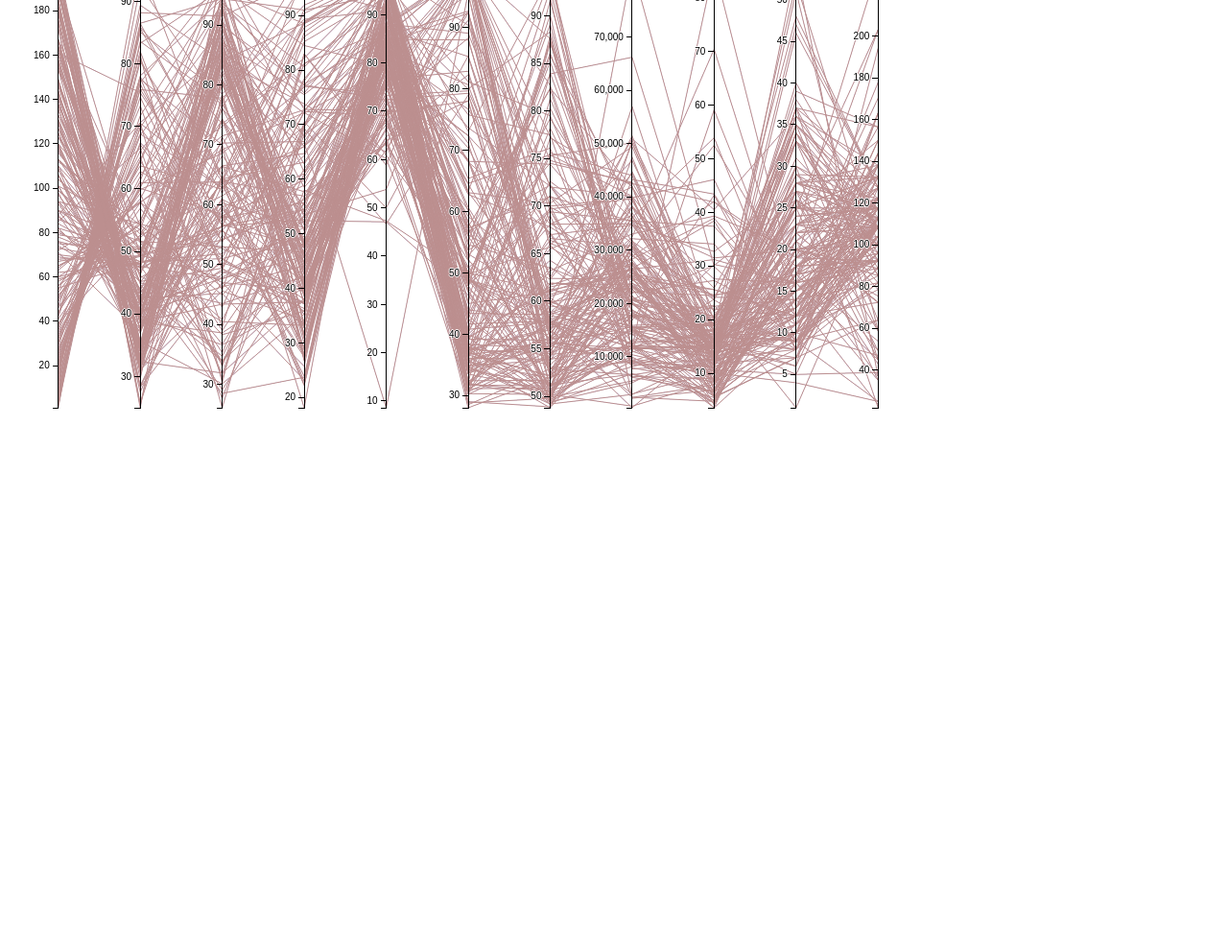
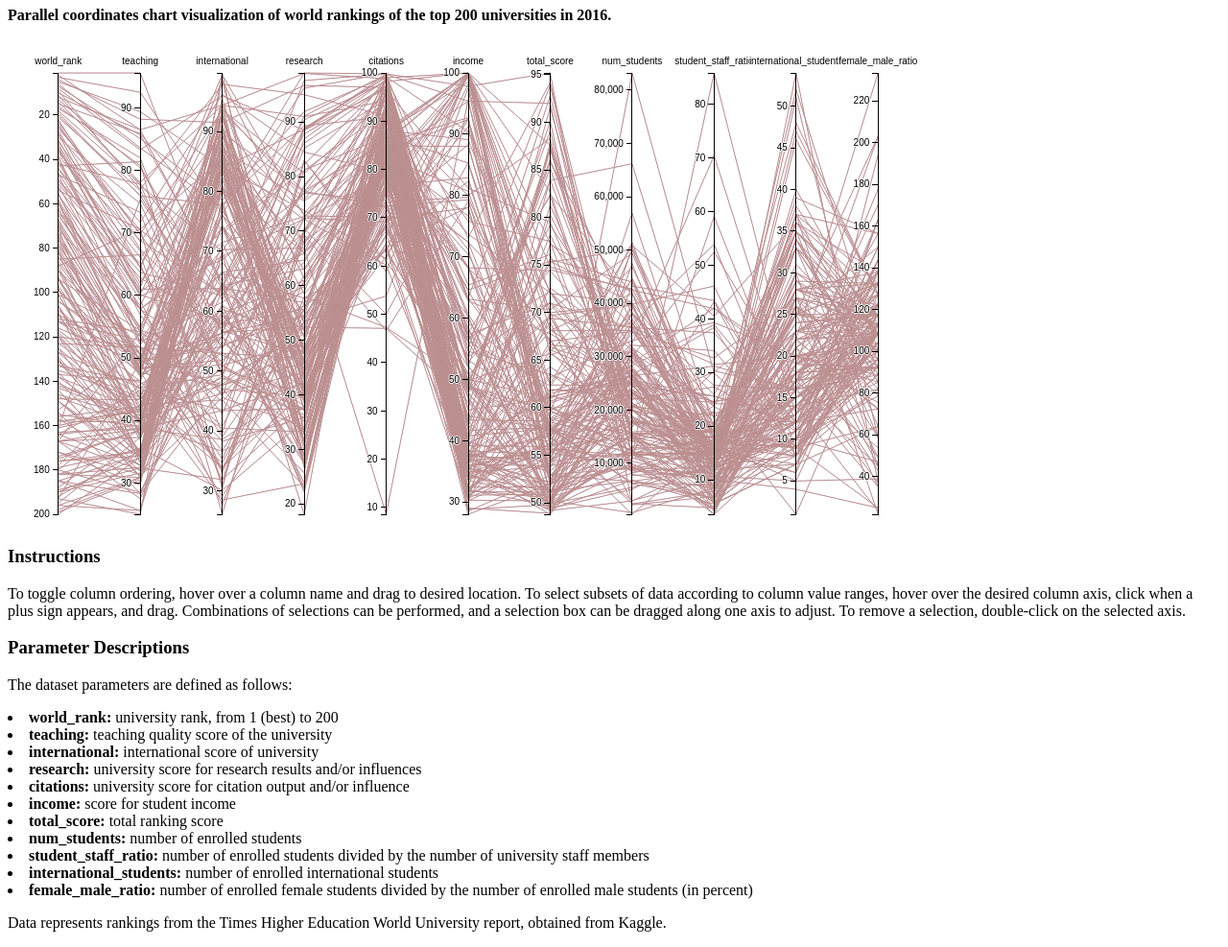
Before and after one commit to rachelthorp/InfovizD3, a plain HTML site: page index.html in a window 1280 px wide. Shown: the part 73-1060 px from the top of the page at 96% size. Before the commit the page ends 800 px from the top, so only its background shows below. Drawn offline with nearby package versions, Linux system fonts and the light colour scheme.

Commit message:
Update index.html

```diff
--- a/index.html
+++ b/index.html
@@ -1,7 +1,26 @@
+<!--
+Information Visualization: D3 partner assignment.
+Parallel Coordinates chart component, by Rachel Thorp.
+
+Main structure of the code is borrowed from Jason Davies's Parallel Coordinates
+Chart (https://bl.ocks.org/jasondavies/1341281), with a number of modifications
+made for improved interactivity:
+
+- altered color scheme
+- added line highlighting and tooltip (referenced http://people.ischool.berkeley.edu/~japple/jeopardy/)
+- brought highlighted line to the front (referenced https://bl.ocks.org/mbostock/3709000)
+- swapped scale of world_rank to better represent the data (low values indicate better performance)
+
+-->
+
+
 <!DOCTYPE html>
 <meta charset="utf-8">
 <meta property="og:title" content="2016 University Rankings">
 <title>2016 University Rankings</title>
+<h1>2016 University Rankings</h1>
+<h4>Parallel coordinates chart visualization of world rankings of the top 200 universities in 2016.</h4>
+
 <style>
 
 svg {
@@ -37,18 +56,6 @@ svg {
   cursor: move;
 }
 
-/*.tooltip {
-  position: absolute;
-  text-align: center;
-  width: 60px;
-  height: 28px;
-  padding: 2px;
-  font: 12px sans-serif;
-  background: white;
-  border: 0px;
-  border-radius: 8px;
-  pointer-events: none;
-}*/
 
 </style>
 <body>
@@ -59,7 +66,14 @@ var tooltip = d3.select("body")
     .append("div")
     .style("position", "absolute")
     .style("z-index", "10")
+    .style("background",'white')
+    .style("border-width", "1px")
+    .style("border-color", "black")
+    .style("border-style", "solid")
     .style("visibility", "hidden")
+    .style("font", "12px sans-serif")
+    .style("font-weight", "bold")
+    .style("padding", "1px")
     .attr("class","sc_tooltip");
 
 var margin = {top: 30, right: 10, bottom: 10, left: 10},
@@ -81,15 +95,21 @@ var svg = d3.select("body").append("svg")
   .append("g")
     .attr("transform", "translate(" + margin.left + "," + margin.top + ")");
 
+
 d3.csv("timesData.csv", function(error, schools) {
-  // d3.csv("data/top_50_male.csv", function(error, schools1) {
-  //   d3.csv("data/top_50_female.csv", function(error, schools2) {
 
   // Extract the list of dimensions and create a scale for each.
   x.domain(dimensions = d3.keys(schools[0]).filter(function(d) {
-    return d != "university_name" && (y[d] = d3.scale.linear()
-        .domain(d3.extent(schools, function(p) { return +p[d]; }))
-        .range([height, 0]));
+    // swapping scale for rank
+    if (d == "world_rank"){
+        return d != "university_name" && (y[d] = d3.scale.linear()
+          .domain(d3.extent(schools, function(p) { return +p[d]; }))
+          .range([0, height]));
+    } else{
+        return d != "university_name" && (y[d] = d3.scale.linear()
+          .domain(d3.extent(schools, function(p) { return +p[d]; }))
+          .range([height, 0]));
+        }
   }));
 
   // Add grey background lines for context.
@@ -109,6 +129,7 @@ d3.csv("timesData.csv", function(error, schools) {
       .attr("d", path)
       .on("mouseover", function(n){
     d3.select(this).transition().duration(100)
+      .each(moveToFront)    // move highlighted line to the front
       .style({'stroke' : '#a9511e'})
       .style({'stroke-width' : '3'});
     tooltip.text(n.university_name);
@@ -121,7 +142,6 @@ d3.csv("timesData.csv", function(error, schools) {
     .style({'stroke-width' : '1'});
     return tooltip.style("visibility", "hidden");
     });
-
 
   // Add a group element for each dimension.
   var g = svg.selectAll(".dimension")
@@ -174,31 +194,10 @@ d3.csv("timesData.csv", function(error, schools) {
       .attr("width", 16);
 });
 
-//
-// Rebind the axis data to simplify mouseover.
-// svg.select(".axis").selectAll("text:not(.title)")
-//     .attr("class", "label")
-//     .data(data, function(d) { return d.name || d; });
-
-// var projection = svg.selectAll(".axis text,.background path,.foreground path")
-//     .on("mouseover", mouseover)
-//     .on("mouseout", mouseout);
-// //
-// function mouseover(d) {
-//   svg.classed("active", true);
-//   projection.classed("inactive", function(p) { return p !== d; });
-//   projection.filter(function(p) { return p === d; }).each(moveToFront);
-// }
-// //
-// function mouseout(d) {
-//   svg.classed("active", false);
-//   projection.classed("inactive", false);
-// }
-//
-// function moveToFront() {
-//   this.parentNode.appendChild(this);
-// }
-// //
+// for bringing highlighted line to the front
+function moveToFront() {
+  this.parentNode.appendChild(this);
+}
 
 function position(d) {
   var v = dragging[d];
@@ -230,3 +229,29 @@ function brush() {
 }
 
 </script>
+
+
+<h3>Instructions</h3>
+<p>To toggle column ordering, hover over a column name and drag to desired location.
+To select subsets of data according to column value ranges, hover over the desired
+column axis, click when a plus sign appears, and drag. Combinations of selections can be performed,
+and a selection box can be dragged along one axis to adjust.
+To remove a selection, double-click on the selected axis.</p>
+
+<h3>Parameter Descriptions</h3>
+<p>The dataset parameters are defined as follows:</p>
+<li> <b> world_rank: </b> university rank, from 1 (best) to 200 </li>
+<li> <b> teaching: </b> teaching quality score of the university </li>
+<li> <b> international: </b> international score of university </li>
+<li> <b> research: </b> university score for research results and/or influences </li>
+<li> <b> citations: </b> university score for citation output and/or influence </li>
+<li> <b> income: </b> score for student income </li>
+<li> <b> total_score: </b> total ranking score </li>
+<li> <b> num_students: </b> number of enrolled students </li>
+<li> <b> student_staff_ratio: </b> number of enrolled students divided by the number of university staff members </li>
+<li> <b> international_students: </b> number of enrolled international students </li>
+<li> <b> female_male_ratio: </b> number of enrolled female students divided by the number of enrolled male students (in percent) </li>
+
+
+
+<p>Data represents rankings from the Times Higher Education World University report, obtained from Kaggle.</p>
```
